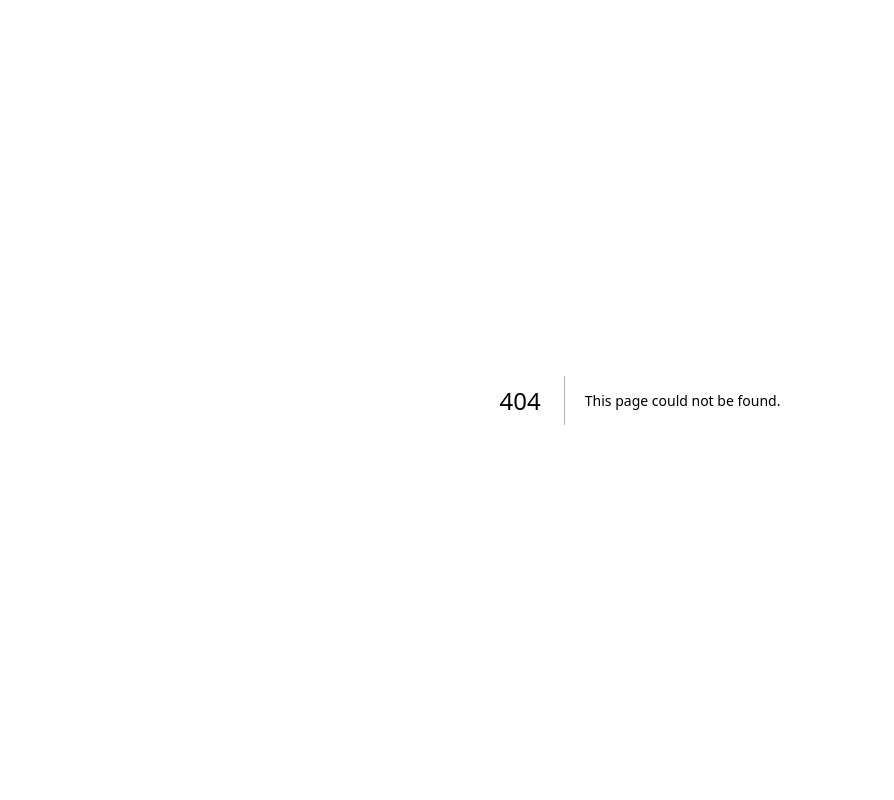
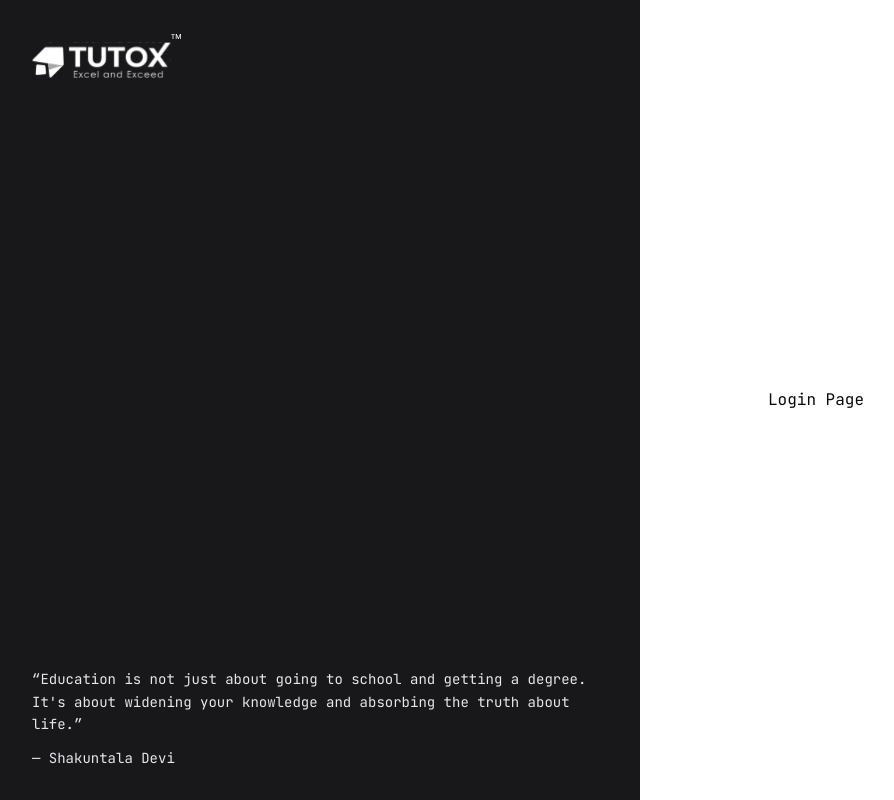
Before and after one commit to yerniteja1/tutor-web, a Next.js app: page /login in a window 1280 px wide. Before the commit this address had no page. Shown: the whole page, without its empty margins (0-894 px from the left). Built offline with nearby package versions, Linux system fonts and the light colour scheme.

Commit message:
feat: add AuthLayout with 50/50 split, logo, and quote

```diff
--- /dev/null
+++ b/src/app/login/page.tsx
@@ -0,0 +1,9 @@
+import AuthLayout from "@/components/layout/AuthLayout";
+
+export default function LoginPage() {
+  return (
+    <AuthLayout>
+      <p>Login Page</p>
+    </AuthLayout>
+  );
+}
--- /dev/null
+++ b/src/components/layout/AuthLayout.tsx
@@ -0,0 +1,41 @@
+import Image from "next/image";
+
+interface AuthLayoutProps {
+  children: React.ReactNode;
+}
+
+export default function AuthLayout({ children }: AuthLayoutProps) {
+  return (
+    <div className="flex min-h-screen w-full">
+      {/* Left Panel */}
+      <div className="hidden md:flex md:w-1/2 bg-[#18181B] flex-col justify-between p-8">
+        {/* Logo */}
+        <div className="flex items-center gap-2">
+          <Image
+            src="/tutox-logo.svg"
+            alt="Tutox Logo"
+            width={150}
+            height={150}
+          />
+        </div>
+
+        {/* Quote */}
+        <div className="text-white">
+          <p className="text-sm leading-relaxed text-gray-200">
+            &ldquo;Education is not just about going to school and getting a
+            degree. It&apos;s about widening your knowledge and absorbing the
+            truth about life.&rdquo;
+          </p>
+          <p className="mt-3 text-sm text-gray-200">— Shakuntala Devi</p>
+        </div>
+      </div>
+
+      {/* Right Panel */}
+      <div className="flex w-full md:w-1/2 items-center justify-center bg-white px-8 py-12">
+        <div className="w-full max-w-sm">
+          {children}
+        </div>
+      </div>
+    </div>
+  );
+}
```
Also changed, not shown: public/tutox-logo.svg (added).
